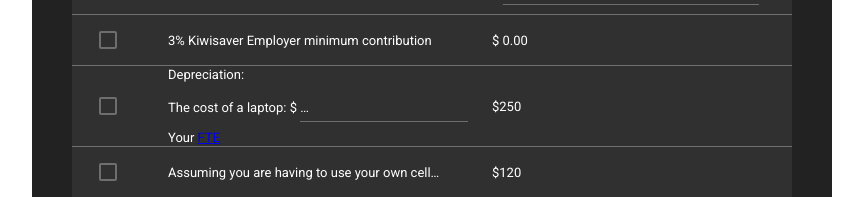
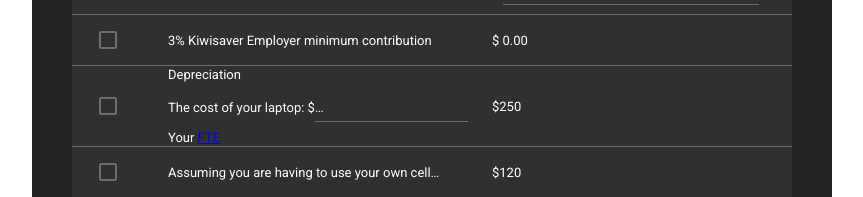
Before and after one commit to hikurangi/day-rate-calculator, a React (Create React App) app: page / in a window 1280 px wide. Shown: the part 266-463 px from the top of the page, without its empty margins (208-1071 px from the left). Built offline with nearby package versions, Linux system fonts and the light colour scheme.

Commit message:
previous work

```diff
--- a/src/components/Calculator.js
+++ b/src/components/Calculator.js
@@ -27,7 +27,8 @@ class Calculator extends Component {
       selectable: false,
       salary: 0,
       kiwiSaver: 0,
-      depreciation: 0
+      laptopValue: 0,
+      fte: 0
     }
     this.handleProp = this.handleProp.bind(this)
     this.kiwisaverCalc = this.kiwisaverCalc.bind(this)
@@ -37,7 +38,7 @@ class Calculator extends Component {
   // where to add dollar signs and commas
 
   // generic event handler
-  handleProp(prop) {
+  handleProp(prop, fte) {
     return e => {
       this.setState({[prop]:e.target.value})
       switch (prop) {
@@ -45,10 +46,10 @@ class Calculator extends Component {
           this.kiwisaverCalc()
           break;
         case 'depreciation':
-          this.depreciationCalc()
+          this.depreciationCalc(fte)
           break;
         default:
-          null;
+          console.log('possible error')
       }
     }
   }
@@ -56,13 +57,14 @@ class Calculator extends Component {
   // lower level handler functions
   kiwisaverCalc () {
     this.setState({
-      kiwiSaver: 0.3 * +(this.state.salary) || 0
+      kiwiSaver: 0.3 * +(this.state.salary) || 0 // using unary plus operator, similar to Number()
     })
   }
 
-  depreciationCalc () {
+  depreciationCalc (fte) {
     this.setState({
-      depreciation: 0.3 * +(this.state.salary) || 0
+      laptopValue: 0.3 * +(this.state.salary) || 0,
+      fte
     })
   }
 
@@ -96,8 +98,11 @@ class Calculator extends Component {
                 floatingLabelText="Depreciation over three years"
                 onChange={this.handleProp('depreciation')}
               />*/}
-              Depreciation:<br/>
-            The cost of a laptop: $ <TextField />
+              Depreciation<br/>
+            The cost of your laptop: $
+            <TextField
+              onChange={this.handleProp('depreciation')}
+            />
           Client pays a 50% share<br/>
               Your <a href="http://centraltas.co.nz/assets/SWS/HWIP/A-practical-guide-to-FTE-reporting-2015.pdf" target="blank">FTE</a>
             </TableRowColumn>
```
